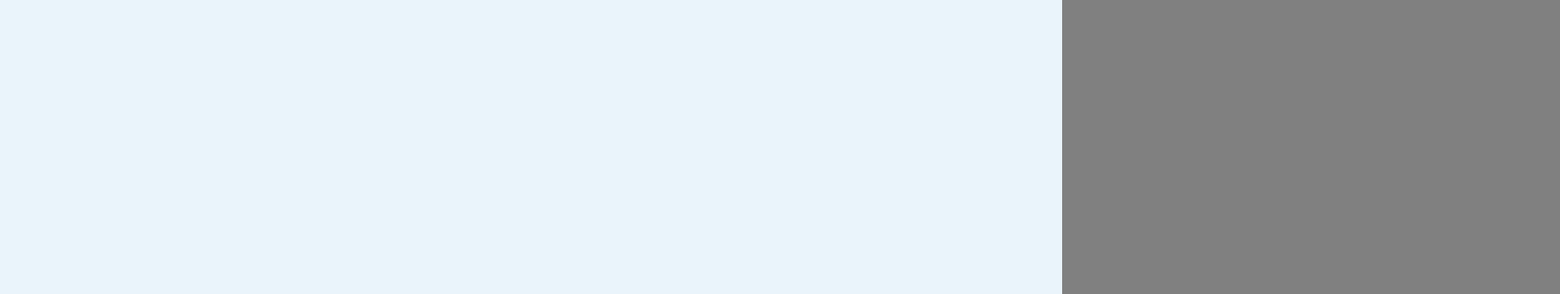
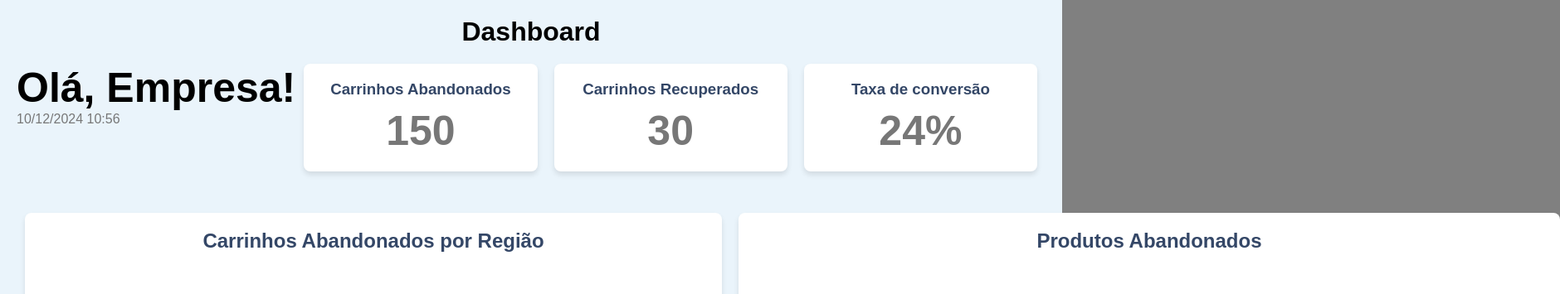
Before and after one commit to convince-ai/convinceai-webapp, a React (Create React App) app: page /dashboard in a window 1280 px wide. Before the commit this address had no page. Shown: the top 355 px of the page at 83% size, 1880 px wide, since content can reach past the window. Built offline with nearby package versions, Linux system fonts and the light colour scheme.

Commit message:
Commit dashboard parcial

```diff
--- a/package.json
+++ b/package.json
@@ -7,11 +7,15 @@
     "@testing-library/react": "^13.4.0",
     "@testing-library/user-event": "^13.5.0",
     "axios": "^1.7.7",
+    "chart.js": "^4.4.7",
+    "d3-scale": "^4.0.2",
     "framer-motion": "^11.11.11",
     "react": "^18.3.1",
+    "react-chartjs-2": "^5.2.0",
     "react-dom": "^18.3.1",
     "react-router-dom": "^7.0.1",
     "react-scripts": "5.0.1",
+    "react-simple-maps": "^3.0.0",
     "styled-components": "^6.1.13",
     "web-vitals": "^2.1.4"
   },
--- a/src/App.js
+++ b/src/App.js
@@ -5,6 +5,7 @@
 import Navbar from './Components/Navbar/navbar';
 import Login from './Components/Login/login';
 import LandingPage from './Components/LandingPage/landingPage';
+import Dashboard from './Components/Dashboard/dashboard';
 
 function App() {
   return (
@@ -17,7 +18,8 @@
             <Layout><Navbar/><LandingPage/></Layout>
           }
         />
-        <Route path="/login" element={<Login />} />
+        <Route path="/login" element={<Layout><Login /></Layout>} />
+        <Route path="/dashboard" element={<Layout><Dashboard/></Layout>}/>
       </Routes>
     </Router>
   );
--- a/src/Components/Content/index.js
+++ /dev/null
@@ -1,5 +0,0 @@
-export { Contact } from './ContactUs';
-export { Developers } from './Developers';
-export { Company } from './Company';
-export { Login } from './Login';
-export { Logo } from './Logo';
--- a/src/Components/Content/styles.js
+++ /dev/null
@@ -1 +0,0 @@
-//caso queira estilizar os componentes
--- /dev/null
+++ b/src/Components/Dashboard/dashboard.css
@@ -0,0 +1,88 @@
+.dashboard-container {
+  padding: 20px;
+  font-family: Arial, sans-serif;
+}
+
+.dashboard-header {
+  text-align: center;
+  margin-bottom: 20px;
+}
+
+.msg-user h3 {
+  font-family: Arial, Helvetica, sans-serif;
+  font-size: 50px;
+}
+
+.cards-info {
+  display: flex;
+  justify-content: space-around;
+  margin-bottom: 40px;
+}
+
+.card {
+  background: #fff;
+  border-radius: 8px;
+  box-shadow: 0 4px 6px rgba(0, 0, 0, 0.1);
+  padding: 20px;
+  text-align: center;
+  flex: 1;
+  margin: 0 10px;
+  max-width: 400px;
+  max-height: 130px;
+}
+
+.card h3 {
+  margin-bottom: 10px;
+  color: #344767;
+}
+
+.card p {
+  font-size: 50px;
+  font-weight: bold;
+}
+
+.products-info {
+  display: flex;
+  justify-content: space-around;
+  margin-bottom: 40px;
+}
+
+.product-container {
+  background: white;
+  border-radius: 8px;
+  padding: 20px;
+  box-shadow: 0 4px 6px rgba(0, 0, 0, 0.1);
+  text-align: center;
+  margin: 10px;
+  max-width: 1000px;
+}
+
+
+.product-container h2 {
+  color: #344767;
+  margin-bottom: 20px;
+}
+
+.map-wrapper {
+  width: 800px;
+  height: 600px;
+  max-height: 80vh;
+  display: flex;
+  justify-content: center;
+  align-items: center;
+}
+
+svg {
+  width: 100%;
+  height: 100%;
+}
+
+
+.itens-wrapper {
+  width: 950px;
+  height: 600px;
+  max-height: 80vh;
+  display: flex;
+  justify-content: center;
+  align-items: center;
+}
--- /dev/null
+++ b/src/Components/Dashboard/dashboard.js
@@ -0,0 +1,101 @@
+import React from "react";
+import { ComposableMap, Geographies, Geography, ZoomableGroup } from "react-simple-maps";
+import { scaleLinear } from "d3-scale";
+import "./dashboard.css";
+
+//mapa do brasil
+const geoUrl = "https://raw.githubusercontent.com/codeforamerica/click_that_hood/master/public/data/brazil-states.geojson";
+
+// simulacao enqt n integrar com back
+const data = [
+  { state: "São Paulo", ddd: "11", abandonedCarts: 120 },
+  { state: "Rio de Janeiro", ddd: "21", abandonedCarts: 90 },
+  { state: "Minas Gerais", ddd: "31", abandonedCarts: 75 },
+  { state: "Bahia", ddd: "71", abandonedCarts: 50 },
+  { state: "Pará", ddd: "91", abandonedCarts: 20 },
+];
+
+const colorScale = scaleLinear()
+  .domain([0, 150])
+  .range(["#ffcccc", "#990000"]);
+
+function Dashboard() {
+  return (
+    <div className="dashboard-container">
+      <header className="dashboard-header">
+        <h1>Dashboard</h1>
+      </header>
+
+      {/* Cards de informações */}
+      <div className="cards-info">
+        <div className="msg-user">
+          <h3>Olá, Empresa!</h3>
+          <p>10/12/2024 10:56</p>
+        </div>
+        <div className="card">
+          <div className="icon carrinho-abandonado"></div>
+          <div>
+            <h3>Carrinhos Abandonados</h3>
+            <p>150</p>
+          </div>
+        </div>
+        <div className="card">
+          <div className="icon carrinho-recuperado"></div>
+          <div>
+            <h3>Carrinhos Recuperados</h3>
+            <p>30</p>
+          </div>
+        </div>
+        <div className="card">
+          <div className="icon taxa-de-conv"></div>
+          <div>
+            <h3>Taxa de conversão</h3>
+            <p>24%</p>
+          </div>
+        </div>
+      </div>
+
+      {/* Mapa do Brasil e Itens Abandonados*/}
+      <div className="products-info">
+        <div className="product-container">
+          <h2>Carrinhos Abandonados por Região</h2>
+          <div className="map-wrapper">
+            <ComposableMap
+              projection="geoMercator"
+              projectionConfig={{
+                center: [-413, -15],
+                scale: 850
+              }}
+            >
+              <Geographies geography={geoUrl}>
+                {({ geographies }) =>
+                  geographies.map((geo) => {
+                    const stateData = data.find((d) => geo.properties.name === d.state);
+                    return (
+                      <Geography
+                        key={geo.rsmKey}
+                        geography={geo}
+                        fill={stateData ? colorScale(stateData.abandonedCarts) : "#DDD"}
+                        style={{
+                          default: { outline: "none" },
+                          hover: { outline: "none", fill: "#FFD700" },
+                          pressed: { outline: "none" },
+                        }}
+                      />
+                    );
+                  })
+                }
+              </Geographies>
+            </ComposableMap>
+          </div>
+        </div>
+        <div className="product-container">
+          <h2>Produtos Abandonados</h2>
+          <div className="itens-wrapper"></div>
+        </div>
+        </div>
+    </div>
+  );
+}
+
+export default Dashboard;
```
Also changed, not shown: src/Components/Content/Company.js (deleted, +0 -8 lines), src/Components/Content/ContactUs.js (deleted, +0 -8 lines), src/Components/Content/Developers.js (deleted, +0 -8 lines), src/Components/Content/Login.js (deleted, +0 -8 lines), src/Components/Content/Logo.js (deleted, +0 -8 lines), src/assets/logo.png (added), 1 other file (tests, documents, lock files or other folders).
